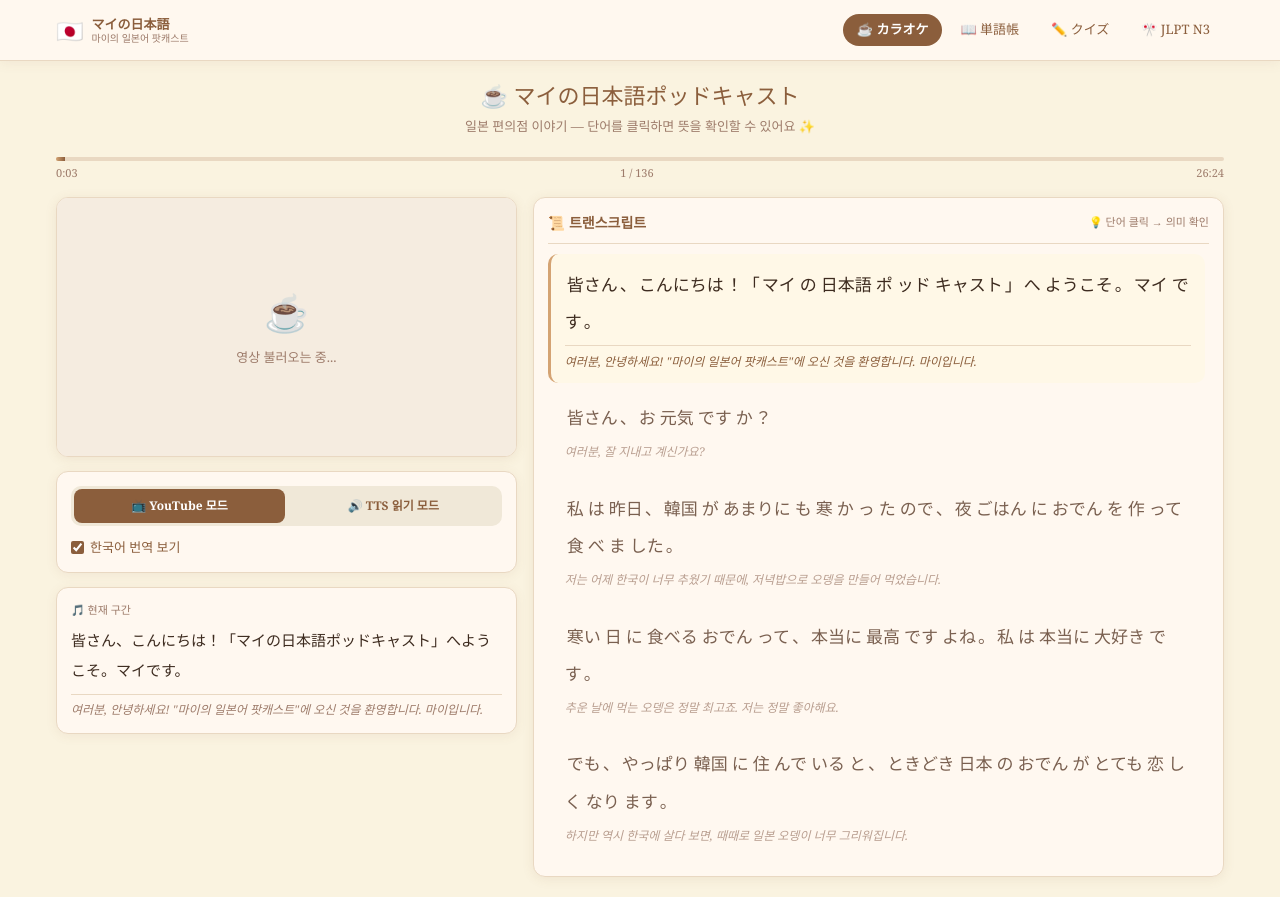
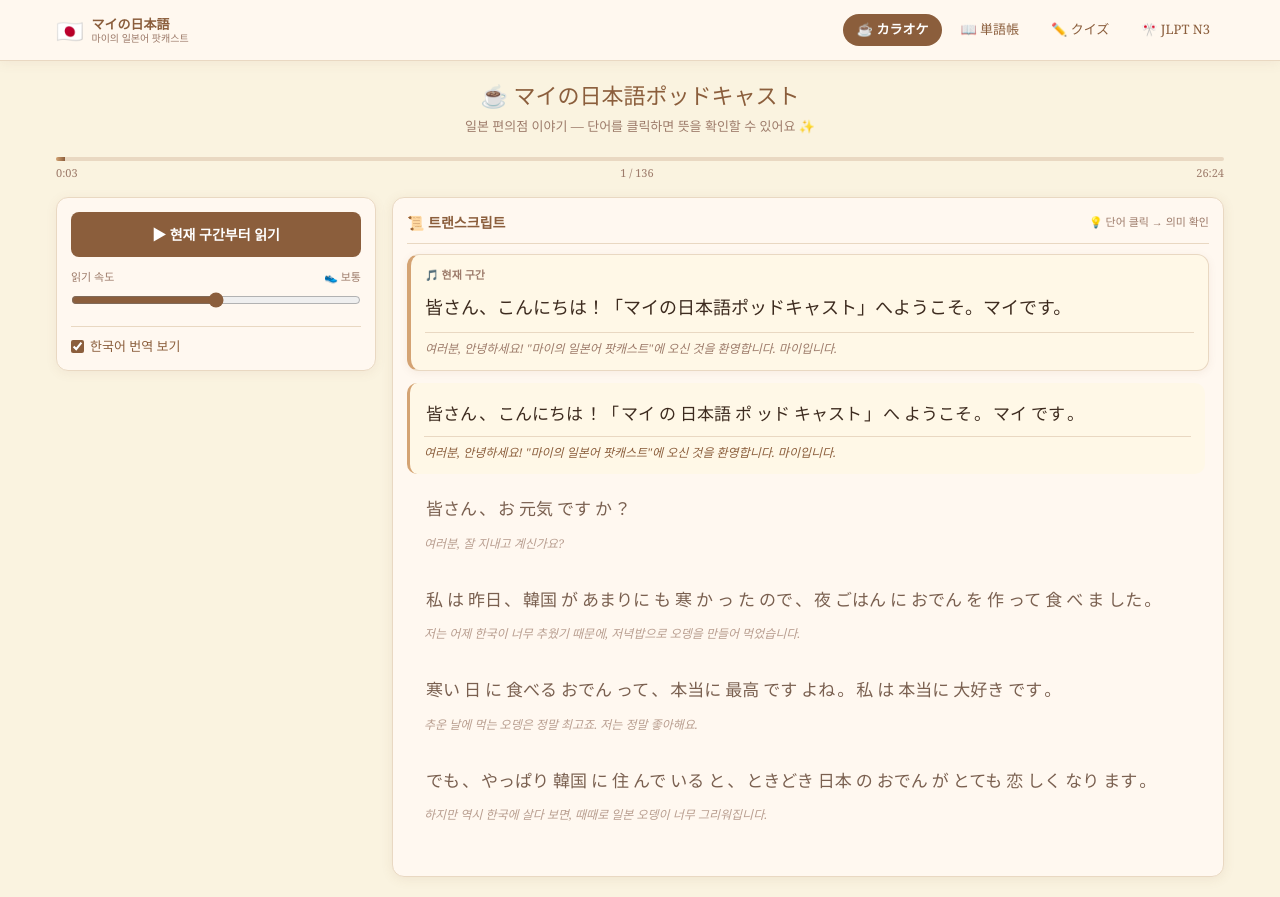
Before and after one commit to sugoii77-rgb/japanese-karaoke, a Next.js app: page / in a window 1280 px wide. Built offline with nearby package versions, Linux system fonts and the light colour scheme.

Commit message:
Simplify TTS transcript layout

```diff
--- a/app/page.tsx
+++ b/app/page.tsx
@@ -1,15 +1,8 @@
 'use client';
 
 import { useEffect, useRef, useState, useCallback } from 'react';
-import { TRANSCRIPT, YOUTUBE_VIDEO_ID, type Segment } from '@/data/transcript';
+import { TRANSCRIPT, type Segment } from '@/data/transcript';
 import WordPopup from '@/components/WordPopup';
-
-declare global {
-  interface Window {
-    YT: any;
-    onYouTubeIframeAPIReady: () => void;
-  }
-}
 
 interface VocabWord {
   word: string;
@@ -21,151 +14,155 @@ interface VocabWord {
 function tokenizeJapanese(text: string): string[] {
   if (typeof Intl !== 'undefined' && 'Segmenter' in Intl) {
     const segmenter = new (Intl as any).Segmenter('ja', { granularity: 'word' });
-    return [...segmenter.segment(text)].map((s: any) => s.segment).filter((s: string) => s.length > 0);
+    return [...segmenter.segment(text)]
+      .map((s: any) => s.segment)
+      .filter((s: string) => s.length > 0);
   }
+
   return [text];
 }
 
 function isWordLike(token: string): boolean {
- return token.split('').some(
+  return (
+    token
+      .split('')
+      .some(
         (c) =>
           (c >= '぀' && c <= 'ゟ') ||
           (c >= '゠' && c <= 'ヿ') ||
           (c >= '一' && c <= '鿿') ||
           (c >= '㐀' && c <= '䶿')
-  ) && token.trim().length > 0;
+      ) && token.trim().length > 0
+  );
 }
 
 export default function KaraokePage() {
-  const playerRef = useRef<any>(null);
-  const playerContainerRef = useRef<HTMLDivElement>(null);
   const transcriptRef = useRef<HTMLDivElement>(null);
   const segmentRefs = useRef<(HTMLDivElement | null)[]>([]);
-  const syncIntervalRef = useRef<ReturnType<typeof setInterval> | null>(null);
 
   const [currentSegmentId, setCurrentSegmentId] = useState(0);
-  const [selectedWord, setSelectedWord] = useState<{ word: string; segmentId: number; tokenIndex: number } | null>(null);
-  const [readingWord, setReadingWord] = useState<{ segmentId: number; tokenIndex: number } | null>(null);
-  const [ttsMode, setTtsMode] = useState(false);
+  const [selectedWord, setSelectedWord] = useState<{
+    word: string;
+    segmentId: number;
+    tokenIndex: number;
+  } | null>(null);
+  const [readingWord, setReadingWord] = useState<{
+    segmentId: number;
+    tokenIndex: number;
+  } | null>(null);
+
   const [isTtsSpeaking, setIsTtsSpeaking] = useState(false);
   const [ttsSpeed, setTtsSpeed] = useState(0.85);
   const [showKorean, setShowKorean] = useState(true);
-  const [ytReady, setYtReady] = useState(false);
-
-  useEffect(() => {
-    const initPlayer = () => {
-      if (!window.YT || !playerContainerRef.current) return;
-      playerRef.current = new window.YT.Player(playerContainerRef.current, {
-        videoId: YOUTUBE_VIDEO_ID,
-        playerVars: { cc_load_policy: 0, rel: 0, modestbranding: 1 },
-        events: { onReady: () => setYtReady(true) },
-      });
-    };
-
-    if (window.YT && window.YT.Player) {
-      initPlayer();
-    } else {
-      window.onYouTubeIframeAPIReady = initPlayer;
-      if (!document.querySelector('script[src*="youtube.com/iframe_api"]')) {
-        const tag = document.createElement('script');
-        tag.src = 'https://www.youtube.com/iframe_api';
-        document.head.appendChild(tag);
-      }
-    }
-
-    return () => { if (syncIntervalRef.current) clearInterval(syncIntervalRef.current); };
-  }, []);
-
-  useEffect(() => {
-    if (!ytReady) return;
-    syncIntervalRef.current = setInterval(() => {
-      if (!playerRef.current || typeof playerRef.current.getCurrentTime !== 'function') return;
-      const time = playerRef.current.getCurrentTime();
-      let active = 0;
-      for (let i = 0; i < TRANSCRIPT.length; i++) {
-        if (TRANSCRIPT[i].startTime <= time) active = i;
-        else break;
-      }
-      setCurrentSegmentId(active);
-    }, 500);
-    return () => { if (syncIntervalRef.current) clearInterval(syncIntervalRef.current); };
-  }, [ytReady]);
 
   useEffect(() => {
     const el = segmentRefs.current[currentSegmentId];
-    if (el) el.scrollIntoView({ block: 'center', behavior: 'smooth' });
+    if (el) {
+      el.scrollIntoView({ block: 'center', behavior: 'smooth' });
+    }
   }, [currentSegmentId]);
 
   const stopTts = useCallback(() => {
-    if (typeof window !== 'undefined' && 'speechSynthesis' in window) window.speechSynthesis.cancel();
+    if (typeof window !== 'undefined' && 'speechSynthesis' in window) {
+      window.speechSynthesis.cancel();
+    }
+
     setIsTtsSpeaking(false);
     setReadingWord(null);
   }, []);
 
-  const readFromSegment = useCallback((startSegId: number) => {
+  const readFromSegment = useCallback(
+    (startSegId: number) => {
       if (typeof window === 'undefined' || !('speechSynthesis' in window)) return;
+
       window.speechSynthesis.cancel();
       setIsTtsSpeaking(true);
 
       const readNext = (segId: number) => {
-      if (segId >= TRANSCRIPT.length) { setIsTtsSpeaking(false); setReadingWord(null); return; }
+        if (segId >= TRANSCRIPT.length) {
+          setIsTtsSpeaking(false);
+          setReadingWord(null);
+          return;
+        }
+
         setCurrentSegmentId(segId);
+
         const seg = TRANSCRIPT[segId];
-      const utt = new SpeechSynthesisUtterance(seg.text);
-      utt.lang = 'ja-JP';
-      utt.rate = ttsSpeed;
-      utt.pitch = 1.0;
+        const utterance = new SpeechSynthesisUtterance(seg.text);
 
-      utt.onboundary = (event) => {
+        utterance.lang = 'ja-JP';
+        utterance.rate = ttsSpeed;
+        utterance.pitch = 1.0;
+
+        utterance.onboundary = (event) => {
           const tokens = tokenizeJapanese(seg.text);
-        let cum = 0;
-        for (let ti = 0; ti < tokens.length; ti++) {
-          cum += tokens[ti].length;
-          if (event.charIndex < cum && isWordLike(tokens[ti])) {
-            setReadingWord({ segmentId: segId, tokenIndex: ti });
+          let cumulativeLength = 0;
+
+          for (let tokenIndex = 0; tokenIndex < tokens.length; tokenIndex++) {
+            cumulativeLength += tokens[tokenIndex].length;
+
+            if (event.charIndex < cumulativeLength && isWordLike(tokens[tokenIndex])) {
+              setReadingWord({
+                segmentId: segId,
+                tokenIndex,
+              });
               break;
             }
           }
         };
-      utt.onend = () => { setReadingWord(null); readNext(segId + 1); };
-      utt.onerror = () => { setReadingWord(null); setIsTtsSpeaking(false); };
-      window.speechSynthesis.speak(utt);
+
+        utterance.onend = () => {
+          setReadingWord(null);
+          readNext(segId + 1);
         };
+
+        utterance.onerror = () => {
+          setReadingWord(null);
+          setIsTtsSpeaking(false);
+        };
+
+        window.speechSynthesis.speak(utterance);
+      };
+
       readNext(startSegId);
-  }, [ttsSpeed]);
+    },
+    [ttsSpeed]
+  );
 
-  const handleWordClick = useCallback((word: string, segmentId: number, tokenIndex: number) => {
+  const handleWordClick = useCallback(
+    (word: string, segmentId: number, tokenIndex: number) => {
       stopTts();
+      setCurrentSegmentId(segmentId);
       setSelectedWord({ word, segmentId, tokenIndex });
-    if (playerRef.current && typeof playerRef.current.seekTo === 'function') {
-      playerRef.current.seekTo(TRANSCRIPT[segmentId].startTime, true);
-      playerRef.current.pauseVideo();
-    }
-  }, [stopTts]);
+    },
+    [stopTts]
+  );
 
   const addToVocab = useCallback((word: string, reading: string, meaning: string) => {
     try {
       const saved = localStorage.getItem('vocab');
       const words: VocabWord[] = saved ? JSON.parse(saved) : [];
+
       if (!words.find((w) => w.word === word)) {
-        words.unshift({ word, reading, meaning, addedAt: Date.now() });
+        words.unshift({
+          word,
+          reading,
+          meaning,
+          addedAt: Date.now(),
+        });
+
         localStorage.setItem('vocab', JSON.stringify(words));
         window.dispatchEvent(new Event('vocabUpdated'));
       }
-    } catch {}
+    } catch {
+      // localStorage 사용 불가 환경에서는 조용히 무시
+    }
   }, []);
 
   const handleReadFrom = useCallback(() => {
     if (!selectedWord) return;
-    if (ttsMode) {
     readFromSegment(selectedWord.segmentId);
-    } else {
-      if (playerRef.current?.seekTo) {
-        playerRef.current.seekTo(TRANSCRIPT[selectedWord.segmentId].startTime, true);
-        playerRef.current.playVideo();
-      }
-    }
-  }, [selectedWord, ttsMode, readFromSegment]);
+  }, [selectedWord, readFromSegment]);
 
   const renderSegment = (seg: Segment, idx: number) => {
     const isActive = seg.id === currentSegmentId;
@@ -174,29 +171,48 @@ export default function KaraokePage() {
     return (
       <div
         key={seg.id}
-        ref={(el) => { segmentRefs.current[idx] = el; }}
+        ref={(el) => {
+          segmentRefs.current[idx] = el;
+        }}
         style={{
-          padding: '12px 14px', marginBottom: '4px', borderRadius: '10px',
+          padding: '12px 14px',
+          marginBottom: '4px',
+          borderRadius: '10px',
           background: isActive ? '#fff8e7' : 'transparent',
           borderLeft: isActive ? '3px solid #d4a373' : '3px solid transparent',
-          transition: 'all 0.3s ease', cursor: 'pointer',
+          transition: 'all 0.3s ease',
+          cursor: 'pointer',
         }}
         onClick={() => {
-          if (playerRef.current?.seekTo) { playerRef.current.seekTo(seg.startTime, true); setCurrentSegmentId(seg.id); }
+          setCurrentSegmentId(seg.id);
         }}
       >
         <div
-          style={{ fontSize: '17px', lineHeight: '2.2', color: isActive ? '#3d2b1f' : '#7a6050', fontFamily: 'Noto Serif JP, Georgia, serif', transition: 'color 0.3s ease' }}
+          style={{
+            fontSize: '17px',
+            lineHeight: '2.2',
+            color: isActive ? '#3d2b1f' : '#7a6050',
+            fontFamily: 'Noto Serif JP, Georgia, serif',
+            transition: 'color 0.3s ease',
+          }}
           onClick={(e) => e.stopPropagation()}
         >
-          {tokens.map((token, ti) => {
-            if (!isWordLike(token)) return <span key={ti}>{token}</span>;
-            const isReading = readingWord?.segmentId === seg.id && readingWord?.tokenIndex === ti;
+          {tokens.map((token, tokenIndex) => {
+            if (!isWordLike(token)) {
+              return <span key={tokenIndex}>{token}</span>;
+            }
+
+            const isReading =
+              readingWord?.segmentId === seg.id && readingWord?.tokenIndex === tokenIndex;
+
             return (
               <span
-                key={ti}
+                key={tokenIndex}
                 className={`word-token${isReading ? ' reading' : ''}`}
-                onClick={(e) => { e.stopPropagation(); handleWordClick(token, seg.id, ti); }}
+                onClick={(e) => {
+                  e.stopPropagation();
+                  handleWordClick(token, seg.id, tokenIndex);
+                }}
                 title="클릭하면 단어 뜻을 확인해요"
               >
                 {token}
@@ -204,6 +220,7 @@ export default function KaraokePage() {
             );
           })}
         </div>
+
         {showKorean && (
           <div
             style={{
@@ -225,12 +242,25 @@ export default function KaraokePage() {
   };
 
   const progress = ((currentSegmentId + 1) / TRANSCRIPT.length) * 100;
-  const formatTime = (s: number) => `${Math.floor(s / 60)}:${Math.floor(s % 60).toString().padStart(2, '0')}`;
+
+  const formatTime = (seconds: number) =>
+    `${Math.floor(seconds / 60)}:${Math.floor(seconds % 60)
+      .toString()
+      .padStart(2, '0')}`;
+
+  const currentSegment = TRANSCRIPT[currentSegmentId];
 
   return (
     <div style={{ maxWidth: '1200px', margin: '0 auto', padding: '20px 16px' }}>
       <div style={{ textAlign: 'center', marginBottom: '20px' }}>
-        <h1 style={{ fontSize: '22px', color: '#8b5e3c', fontFamily: 'Noto Serif JP, serif', margin: '0 0 4px' }}>
+        <h1
+          style={{
+            fontSize: '22px',
+            color: '#8b5e3c',
+            fontFamily: 'Noto Serif JP, serif',
+            margin: '0 0 4px',
+          }}
+        >
           ☕ マイの日本語ポッドキャスト
         </h1>
         <p style={{ fontSize: '13px', color: '#9d7b6a', margin: 0 }}>
@@ -239,86 +269,238 @@ export default function KaraokePage() {
       </div>
 
       <div style={{ marginBottom: '16px' }}>
-        <div style={{ height: '4px', background: '#e9d8c2', borderRadius: '2px', overflow: 'hidden', marginBottom: '4px' }}>
-          <div style={{ height: '100%', width: `${progress}%`, background: 'linear-gradient(to right, #d4a373, #8b5e3c)', transition: 'width 0.3s ease' }} />
+        <div
+          style={{
+            height: '4px',
+            background: '#e9d8c2',
+            borderRadius: '2px',
+            overflow: 'hidden',
+            marginBottom: '4px',
+          }}
+        >
+          <div
+            style={{
+              height: '100%',
+              width: `${progress}%`,
+              background: 'linear-gradient(to right, #d4a373, #8b5e3c)',
+              transition: 'width 0.3s ease',
+            }}
+          />
         </div>
-        <div style={{ display: 'flex', justifyContent: 'space-between', fontSize: '11px', color: '#9d7b6a' }}>
-          <span>{formatTime(TRANSCRIPT[currentSegmentId]?.startTime || 0)}</span>
-          <span>{currentSegmentId + 1} / {TRANSCRIPT.length}</span>
+
+        <div
+          style={{
+            display: 'flex',
+            justifyContent: 'space-between',
+            fontSize: '11px',
+            color: '#9d7b6a',
+          }}
+        >
+          <span>{formatTime(currentSegment?.startTime || 0)}</span>
+          <span>
+            {currentSegmentId + 1} / {TRANSCRIPT.length}
+          </span>
           <span>{formatTime(TRANSCRIPT[TRANSCRIPT.length - 1].startTime)}</span>
         </div>
       </div>
 
-      <div style={{ display: 'grid', gridTemplateColumns: '1fr 1.5fr', gap: '16px', alignItems: 'start' }}>
-        <div style={{ display: 'flex', flexDirection: 'column', gap: '14px' }}>
-          <div style={{ background: '#fff8f0', borderRadius: '12px', border: '1px solid #e9d8c2', overflow: 'hidden', boxShadow: '0 2px 12px rgba(139,94,60,0.10)' }}>
-            <div style={{ position: 'relative', paddingBottom: '56.25%', height: 0 }}>
-              <div ref={playerContainerRef} style={{ position: 'absolute', inset: 0 }} />
-              {!ytReady && (
-                <div style={{ position: 'absolute', inset: 0, display: 'flex', flexDirection: 'column', alignItems: 'center', justifyContent: 'center', background: '#f5ece0', gap: '8px' }}>
-                  <span style={{ fontSize: '36px' }}>☕</span>
-                  <span style={{ color: '#9d7b6a', fontSize: '13px' }}>영상 불러오는 중...</span>
+      <div
+        style={{
+          display: 'grid',
+          gridTemplateColumns: '320px 1fr',
+          gap: '16px',
+          alignItems: 'start',
+        }}
+      >
+        <div
+          style={{
+            display: 'flex',
+            flexDirection: 'column',
+            gap: '14px',
+            position: 'sticky',
+            top: '76px',
+          }}
+        >
+          <div
+            style={{
+              background: '#fff8f0',
+              borderRadius: '12px',
+              border: '1px solid #e9d8c2',
+              padding: '14px',
+              boxShadow: '0 2px 12px rgba(139,94,60,0.08)',
+            }}
+          >
+            <button
+              onClick={() =>
+                isTtsSpeaking ? stopTts() : readFromSegment(currentSegmentId)
+              }
+              style={{
+                width: '100%',
+                padding: '12px',
+                background: isTtsSpeaking ? '#8b3a3a' : '#8b5e3c',
+                color: 'white',
+                border: 'none',
+                borderRadius: '8px',
+                fontSize: '14px',
+                cursor: 'pointer',
+                fontWeight: 'bold',
+                marginBottom: '12px',
+              }}
+            >
+              {isTtsSpeaking ? '⏹ 정지' : '▶ 현재 구간부터 읽기'}
+            </button>
+
+            <div style={{ marginBottom: '12px' }}>
+              <div
+                style={{
+                  display: 'flex',
+                  justifyContent: 'space-between',
+                  fontSize: '11px',
+                  color: '#9d7b6a',
+                  marginBottom: '4px',
+                }}
+              >
+                <span>읽기 속도</span>
+                <span>
+                  {ttsSpeed < 0.75
+                    ? '🐢 느리게'
+                    : ttsSpeed < 1.0
+                      ? '👟 보통'
+                      : '🐇 빠르게'}
+                </span>
+              </div>
+
+              <input
+                type="range"
+                min="0.6"
+                max="1.1"
+                step="0.25"
+                value={ttsSpeed}
+                onChange={(e) => setTtsSpeed(parseFloat(e.target.value))}
+                style={{ width: '100%', accentColor: '#8b5e3c' }}
+              />
+            </div>
+
+            <label
+              style={{
+                display: 'flex',
+                alignItems: 'center',
+                gap: '6px',
+                fontSize: '13px',
+                color: '#8b5e3c',
+                cursor: 'pointer',
+                paddingTop: '10px',
+                borderTop: '1px solid #e9d8c2',
+              }}
+            >
+              <input
+                type="checkbox"
+                checked={showKorean}
+                onChange={(e) => setShowKorean(e.target.checked)}
+                style={{ accentColor: '#8b5e3c' }}
+              />
+              한국어 번역 보기
+            </label>
+          </div>
+        </div>
+
+        <div
+          style={{
+            background: '#fff8f0',
+            borderRadius: '12px',
+            border: '1px solid #e9d8c2',
+            boxShadow: '0 2px 12px rgba(139,94,60,0.10)',
+            padding: '14px',
+            maxHeight: 'calc(100vh - 120px)',
+            display: 'flex',
+            flexDirection: 'column',
+            position: 'sticky',
+            top: '76px',
+          }}
+        >
+          <div
+            style={{
+              display: 'flex',
+              alignItems: 'center',
+              justifyContent: 'space-between',
+              marginBottom: '10px',
+              paddingBottom: '10px',
+              borderBottom: '1px solid #e9d8c2',
+            }}
+          >
+            <h2
+              style={{
+                margin: 0,
+                fontSize: '14px',
+                fontWeight: 'bold',
+                color: '#8b5e3c',
+              }}
+            >
+              📜 트랜스크립트
+            </h2>
+            <span style={{ fontSize: '11px', color: '#9d7b6a' }}>
+              💡 단어 클릭 → 의미 확인
+            </span>
+          </div>
+
+          <div
+            style={{
+              background: '#fff8e7',
+              border: '1px solid #e9d8c2',
+              borderLeft: '4px solid #d4a373',
+              borderRadius: '12px',
+              padding: '12px 14px',
+              marginBottom: '12px',
+              boxShadow: '0 2px 8px rgba(139,94,60,0.08)',
+            }}
+          >
+            <div
+              style={{
+                fontSize: '11px',
+                color: '#9d7b6a',
+                marginBottom: '6px',
+                fontWeight: 'bold',
+              }}
+            >
+              🎵 현재 구간
+            </div>
+
+            <div
+              style={{
+                fontSize: '18px',
+                color: '#3d2b1f',
+                fontFamily: 'Noto Serif JP, serif',
+                lineHeight: '2',
+              }}
+            >
+              {currentSegment?.text}
+            </div>
+
+            {showKorean && (
+              <div
+                style={{
+                  fontSize: '12px',
+                  color: '#9d7b6a',
+                  fontStyle: 'italic',
+                  borderTop: '1px solid #e9d8c2',
+                  paddingTop: '6px',
+                  marginTop: '6px',
+                  lineHeight: '1.6',
+                }}
+              >
+                {currentSegment?.korean}
               </div>
             )}
           </div>
-          </div>
 
-          <div style={{ background: '#fff8f0', borderRadius: '12px', border: '1px solid #e9d8c2', padding: '14px', boxShadow: '0 2px 12px rgba(139,94,60,0.08)' }}>
-            <div style={{ display: 'flex', background: '#f0e8d8', borderRadius: '10px', padding: '3px', gap: '3px', marginBottom: '12px' }}>
-              {[{ key: false, icon: '📺', label: 'YouTube 모드' }, { key: true, icon: '🔊', label: 'TTS 읽기 모드' }].map(({ key, icon, label }) => (
-                <button
-                  key={String(key)}
-                  onClick={() => { setTtsMode(key as boolean); if (!key) stopTts(); }}
-                  style={{ flex: 1, padding: '8px', borderRadius: '8px', border: 'none', background: ttsMode === key ? '#8b5e3c' : 'transparent', color: ttsMode === key ? 'white' : '#8b5e3c', fontSize: '12px', cursor: 'pointer', fontWeight: 'bold', transition: 'all 0.2s' }}
+          <div
+            ref={transcriptRef}
+            style={{
+              overflowY: 'auto',
+              flex: 1,
+              paddingRight: '4px',
+            }}
           >
-                  {icon} {label}
-                </button>
-              ))}
-            </div>
-
-            {ttsMode && (
-              <>
-                <button
-                  onClick={() => isTtsSpeaking ? stopTts() : readFromSegment(currentSegmentId)}
-                  style={{ width: '100%', padding: '10px', background: isTtsSpeaking ? '#8b3a3a' : '#8b5e3c', color: 'white', border: 'none', borderRadius: '8px', fontSize: '13px', cursor: 'pointer', fontWeight: 'bold', marginBottom: '10px' }}
-                >
-                  {isTtsSpeaking ? '⏹ 정지' : '▶ 여기서부터 읽기'}
-                </button>
-                <div style={{ marginBottom: '10px' }}>
-                  <div style={{ display: 'flex', justifyContent: 'space-between', fontSize: '11px', color: '#9d7b6a', marginBottom: '4px' }}>
-                    <span>읽기 속도</span>
-                    <span>{ttsSpeed < 0.75 ? '🐢 느리게' : ttsSpeed < 1.0 ? '👟 보통' : '🐇 빠르게'}</span>
-                  </div>
-                  <input type="range" min="0.6" max="1.1" step="0.25" value={ttsSpeed} onChange={(e) => setTtsSpeed(parseFloat(e.target.value))} style={{ width: '100%', accentColor: '#8b5e3c' }} />
-                </div>
-              </>
-            )}
-
-            <label style={{ display: 'flex', alignItems: 'center', gap: '6px', fontSize: '13px', color: '#8b5e3c', cursor: 'pointer', paddingTop: ttsMode ? '10px' : '0', borderTop: ttsMode ? '1px solid #e9d8c2' : 'none' }}>
-              <input type="checkbox" checked={showKorean} onChange={(e) => setShowKorean(e.target.checked)} style={{ accentColor: '#8b5e3c' }} />
-              한국어 번역 보기
-            </label>
-          </div>
-
-          <div style={{ background: '#fff8f0', borderRadius: '12px', border: '1px solid #e9d8c2', padding: '14px', boxShadow: '0 2px 12px rgba(139,94,60,0.08)' }}>
-            <div style={{ fontSize: '11px', color: '#9d7b6a', marginBottom: '8px' }}>🎵 현재 구간</div>
-            <div style={{ fontSize: '15px', color: '#3d2b1f', fontFamily: 'Noto Serif JP, serif', lineHeight: '2', marginBottom: '8px' }}>
-              {TRANSCRIPT[currentSegmentId]?.text}
-            </div>
-            {showKorean && (
-              <div style={{ fontSize: '12px', color: '#9d7b6a', fontStyle: 'italic', borderTop: '1px solid #e9d8c2', paddingTop: '6px' }}>
-                {TRANSCRIPT[currentSegmentId]?.korean}
-              </div>
-            )}
-          </div>
-        </div>
-
-        <div style={{ background: '#fff8f0', borderRadius: '12px', border: '1px solid #e9d8c2', boxShadow: '0 2px 12px rgba(139,94,60,0.10)', padding: '14px', maxHeight: 'calc(100vh - 120px)', display: 'flex', flexDirection: 'column', position: 'sticky', top: '76px' }}>
-          <div style={{ display: 'flex', alignItems: 'center', justifyContent: 'space-between', marginBottom: '10px', paddingBottom: '10px', borderBottom: '1px solid #e9d8c2' }}>
-            <h2 style={{ margin: 0, fontSize: '14px', fontWeight: 'bold', color: '#8b5e3c' }}>📜 트랜스크립트</h2>
-            <span style={{ fontSize: '11px', color: '#9d7b6a' }}>💡 단어 클릭 → 의미 확인</span>
-          </div>
-          <div ref={transcriptRef} style={{ overflowY: 'auto', flex: 1, paddingRight: '4px' }}>
             {TRANSCRIPT.map((seg, idx) => renderSegment(seg, idx))}
           </div>
         </div>
```
Lines whose indentation alone changed are shown as unchanged.
